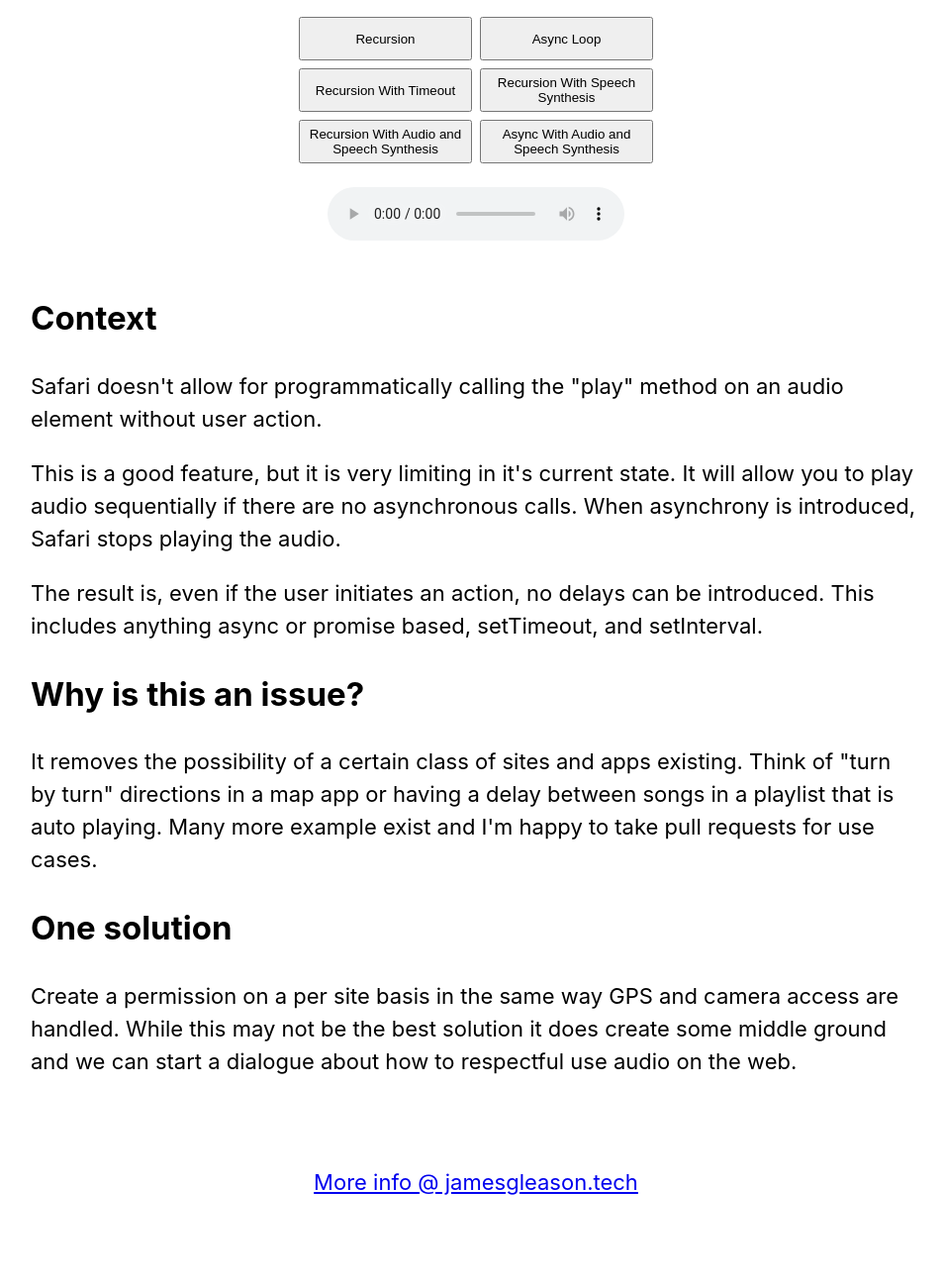
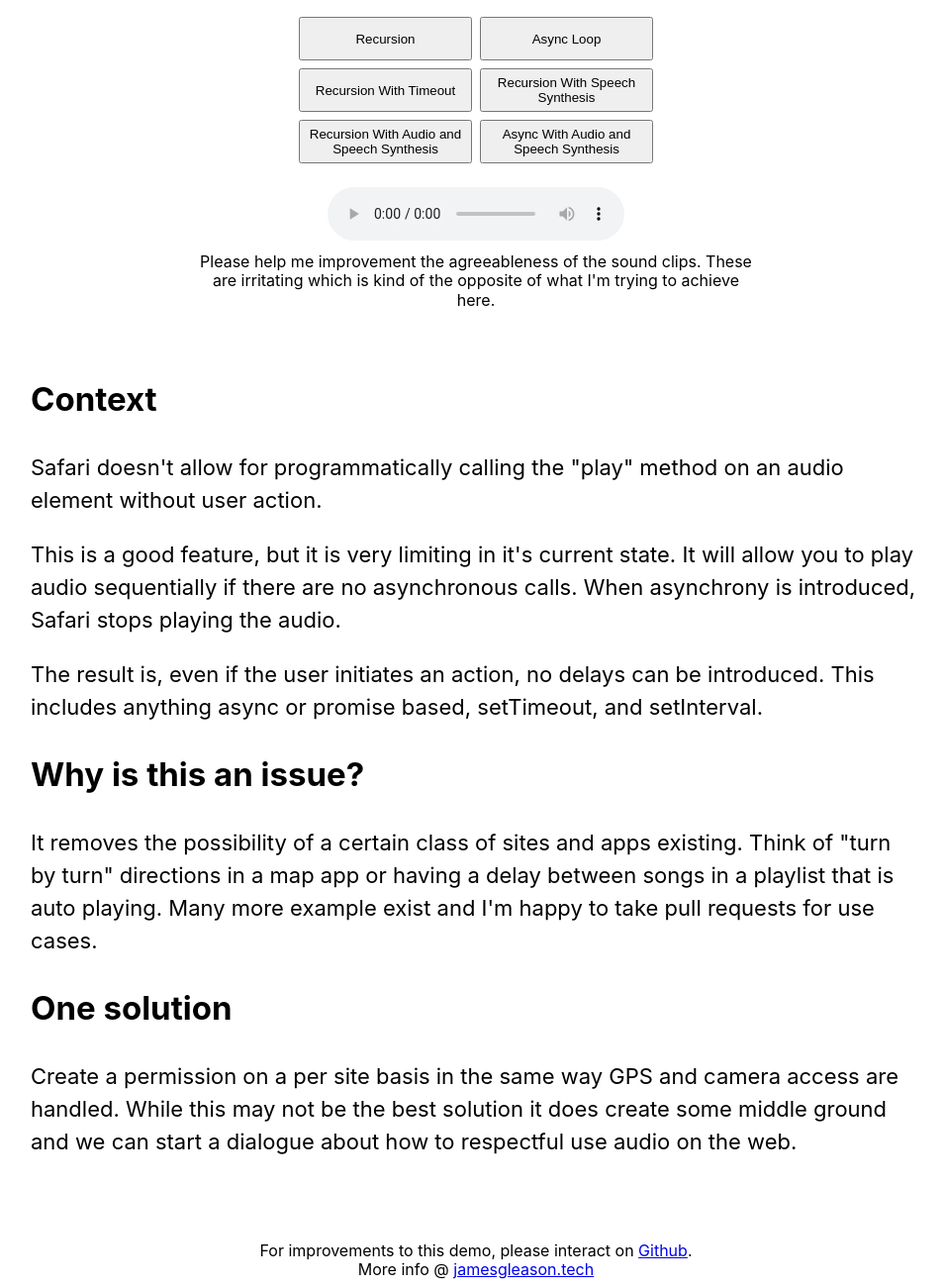
Before and after one commit to jameygleason/web-audio-demo, a website built with Vite: page index.html in a window 1280 px wide. Shown: the part 207-1507 px from the top of the page at 99% size, without its empty margins (159-1113 px from the left). Before the commit the page ends 1426 px from the top, so only its background shows below. Built offline with nearby package versions, Linux system fonts and the light colour scheme.

Commit message:
updated context

```diff
--- a/index.html
+++ b/index.html
@@ -29,6 +29,11 @@
 				</div>
 
 				<audio src="https://soundbible.com/mp3/light-switch-pull-chain-daniel_simon.mp3" controls></audio>
+
+				<p class="center small">
+					Please help me improvement the agreeableness of the sound clips. These are irritating which is kind of the
+					opposite of what I'm trying to achieve here.
+				</p>
 			</section>
 
 			<section>
@@ -63,7 +68,11 @@
 			</section>
 
 			<footer>
-				<a href="https://jamesgleason.tech/">More info @ jamesgleason.tech</a>
+				<p class="small">
+					For improvements to this demo, please interact on
+					<a href="https://github.com/jameygleason/web-audio-demo">Github</a>.
+				</p>
+				<p class="small">More info @ <a href="https://jamesgleason.tech/">jamesgleason.tech</a></p>
 			</footer>
 		</main>
 
@@ -109,9 +118,22 @@
 
 			footer {
 				display: flex;
-				justify-content: center;
-				align-items: flex-end;
+				flex-direction: column;
+				justify-content: flex-end;
+				align-items: center;
 				min-height: 100px;
+			}
+
+			p.small {
+				font-size: 16px;
+				line-height: 1.2;
+				margin: 0px;
+			}
+
+			p.center {
+				text-align: center;
+				max-width: 570px;
+				margin: 12px;
 			}
 		</style>
 	</body>
```
